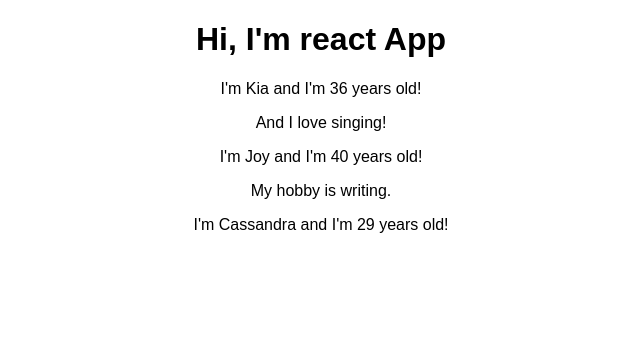
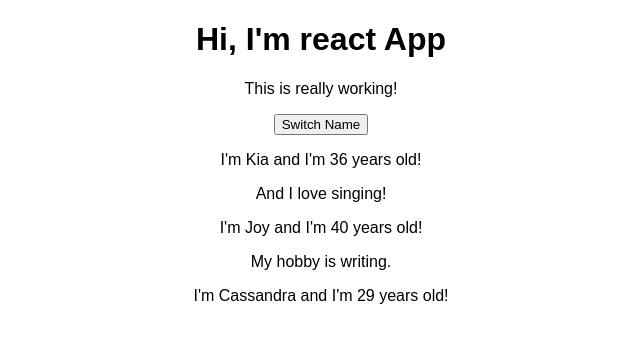
Before and after one commit to M4r28/burger-app, a React (Create React App) app: page / in a window 1280 px wide. Shown: the top 342 px of the page, without its empty margins (319-959 px from the left). Built offline with nearby package versions, Linux system fonts and the light colour scheme.

Commit message:
added state

```diff
--- a/src/App.js
+++ b/src/App.js
@@ -3,13 +3,23 @@ import './App.css';
 import Person from './Person/Person';
 
 class App extends Component {
+  state ={
+    persons: [
+      {name:'Kia', age: 36},
+      {name:'Joy', age: 40},
+      {name:'Cassandra', age: 29}
+
+    ]
+  }
   render() {
     return (
       <div className="App">
        <h1>Hi, I'm react App</h1>
-       <Person name="Kia" age="36">And I love singing!</Person>
-       <Person name="Joy" age="40">My hobby is writing.</Person>
-       <Person name="Cassandra" age="29" />
+       <p>This is really working!</p>
+       <button>Switch Name</button>
+       <Person name={this.state.persons[0].name} age={this.state.persons[0].age}>And I love singing!</Person>
+       <Person name={this.state.persons[1].name} age={this.state.persons[1].age}>My hobby is writing.</Person>
+       <Person name={this.state.persons[2].name} age={this.state.persons[2].age} />
       </div>
     );
   }
```
